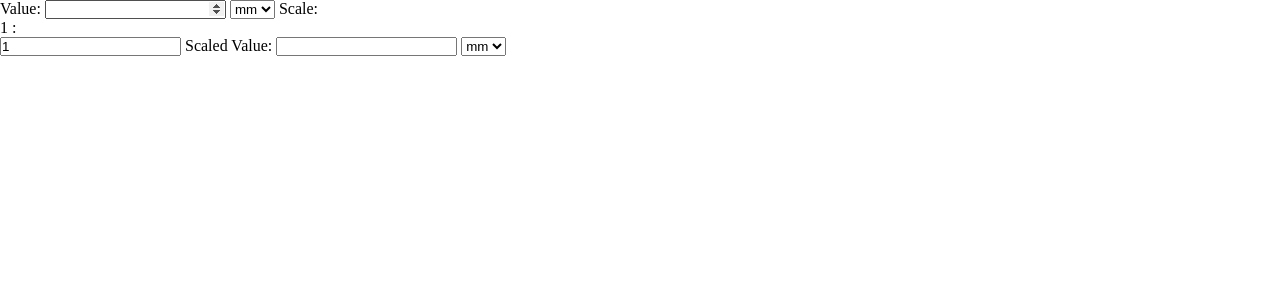
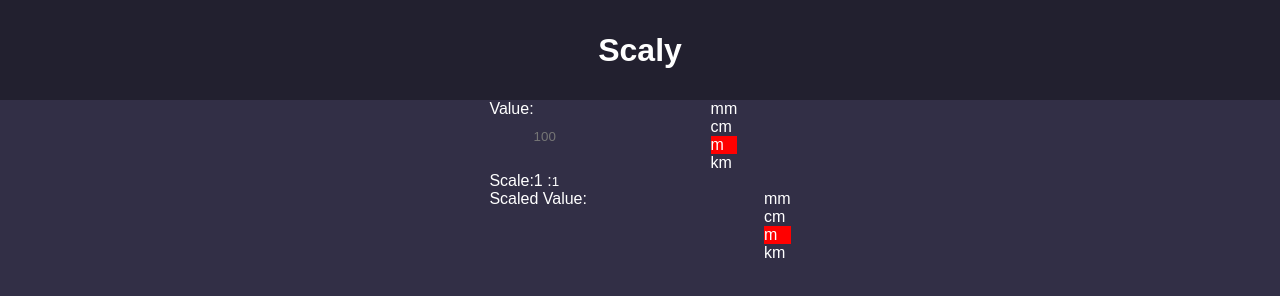
Before and after one commit to KngPik/scaly, a plain HTML site: page index.html in a window 1280 px wide. Drawn offline with Linux system fonts and the light colour scheme.

Commit message:
started work on custom unit selection

```diff
--- a/index.html
+++ b/index.html
@@ -8,30 +8,51 @@
 </head>
 <body>
 
-    <header></header>
+    <header>
+        <h1>Scaly</h1>
+    </header>
 
     <main>
+        <div class="main-row">
             <label for="value">Value:</label>
-        <input type="number" name="value" id="value" onchange="calculateOutput()">
-        <select name="value-unit" id="value-unit" onchange="calculateOutput()">
+            <input type="number" name="value" id="value" placeholder="100" onchange="calculateOutput()">
+            <!-- <select name="value-unit" id="value-unit" onchange="calculateOutput()">
                 <option value="1">mm</option>
                 <option value="10">cm</option>
                 <option value="1000">m</option>
                 <option value="1000000">km</option>
-        </select>
+            </select> -->
+            <div class="custom-select" id="value-unit">
+                <div class="custom-select-option" id="cso-v-1" onclick="changeUnitSelection(this.id)">mm</div>
+                <div class="custom-select-option" id="cso-v-2" onclick="changeUnitSelection(this.id)">cm</div>
+                <div class="custom-select-option selected" id="cso-v-3" onclick="changeUnitSelection(this.id)">m</div>
+                <div class="custom-select-option" id="cso-v-4" onclick="changeUnitSelection(this.id)">km</div>
+            </div>
+        </div>
 
+        <div class="main-row">
             <label for="scale">Scale:</label>
             <div>1 : </div>
             <input type="number" name="scale" id="scale" value="1" onchange="calculateOutput()">
+        </div>
 
+        <div class="main-row">
             <label for="output">Scaled Value:</label>
             <input type="number" name="output" id="output">
-        <select name="output-unit" id="output-unit" onchange="calculateOutput()">
+            <!-- <select name="output-unit" id="output-unit" onchange="calculateOutput()">
                 <option value="1">mm</option>
                 <option value="10">cm</option>
                 <option value="1000">m</option>
                 <option value="1000000">km</option>
-        </select>
+            </select> -->
+            <div class="custom-select" id="output-unit">
+                <div class="custom-select-option" id="cso-o-1" onclick="changeUnitSelection(this.id)">mm</div>
+                <div class="custom-select-option" id="cso-o-1" onclick="changeUnitSelection(this.id)">cm</div>
+                <div class="custom-select-option selected" id="cso-o-1" onclick="changeUnitSelection(this.id)">m</div>
+                <div class="custom-select-option" id="cso-o-1" onclick="changeUnitSelection(this.id)">km</div>
+            </div>
+        </div>
+
     </main>
 
     <footer></footer>
--- a/script.js
+++ b/script.js
@@ -1,9 +1,22 @@
+var valueUnitOptionElements = []
+var outputUnitOptionElements = []
+
+function initElements() {
+
+    for (let i = 1; i < 4; i++) {
+        valueUnitOptionElements.push(document.getElementById("cso-v-" + i.toString()));
+    }
+
+    for (let i = 1; i < 4; i++) {
+        outputUnitOptionElements.push(document.getElementById("cso-o-" + i.toString()));
+    }
+
+}
+
 function calculateOutput() {
     // get all relevant stakeholders
     value = document.getElementById("value").value;
-    valueUnit = document.getElementById("value-unit").value;
     scale = document.getElementById("scale").value;
-    outputUnit = document.getElementById("output-unit").value;
 
     outputText = document.getElementById("output");
 
@@ -13,3 +26,15 @@ function calculateOutput() {
     // output the result
     outputText.value = result;
 }
+
+function changeUnitSelection(id) {
+
+    valueUnitOptionElements.forEach(e => {
+        e.classList.remove("selected");
+    });
+
+    document.getElementById(id).classList.add("selected");
+
+}
+
+initElements();
--- a/style.css
+++ b/style.css
@@ -1,5 +1,66 @@
 * {
+
     margin: 0;
     padding: 0;
     box-sizing: border-box;
+    font-family: Arial, Helvetica, sans-serif;
+    color: white;
+
 }
+
+body {
+
+    display: flex;
+    flex-direction: column;
+    align-items: center;
+    background-color: rgb(50, 47, 70);
+
+}
+
+header {
+
+    height: 100px;
+    width: 100%;
+    display: flex;
+    justify-content: center;
+    align-items: center;
+    background-color: rgb(34, 32, 47);
+
+}
+
+main {
+
+    display: flex;
+    flex-direction: column;
+
+    & .main-row {
+
+        display: flex;
+        flex-direction: row;
+
+        & input[type="number"] {
+            border: 0;
+            background-color: transparent;
+        }
+
+        & .custom-select {
+
+            & .custom-select-option {
+
+            }
+
+            & .selected {
+
+                background-color: red;
+
+            }
+
+        }
+
+    }
+
+}
+
+footer {
+
+}
```
Lines whose indentation alone changed are shown as unchanged.
